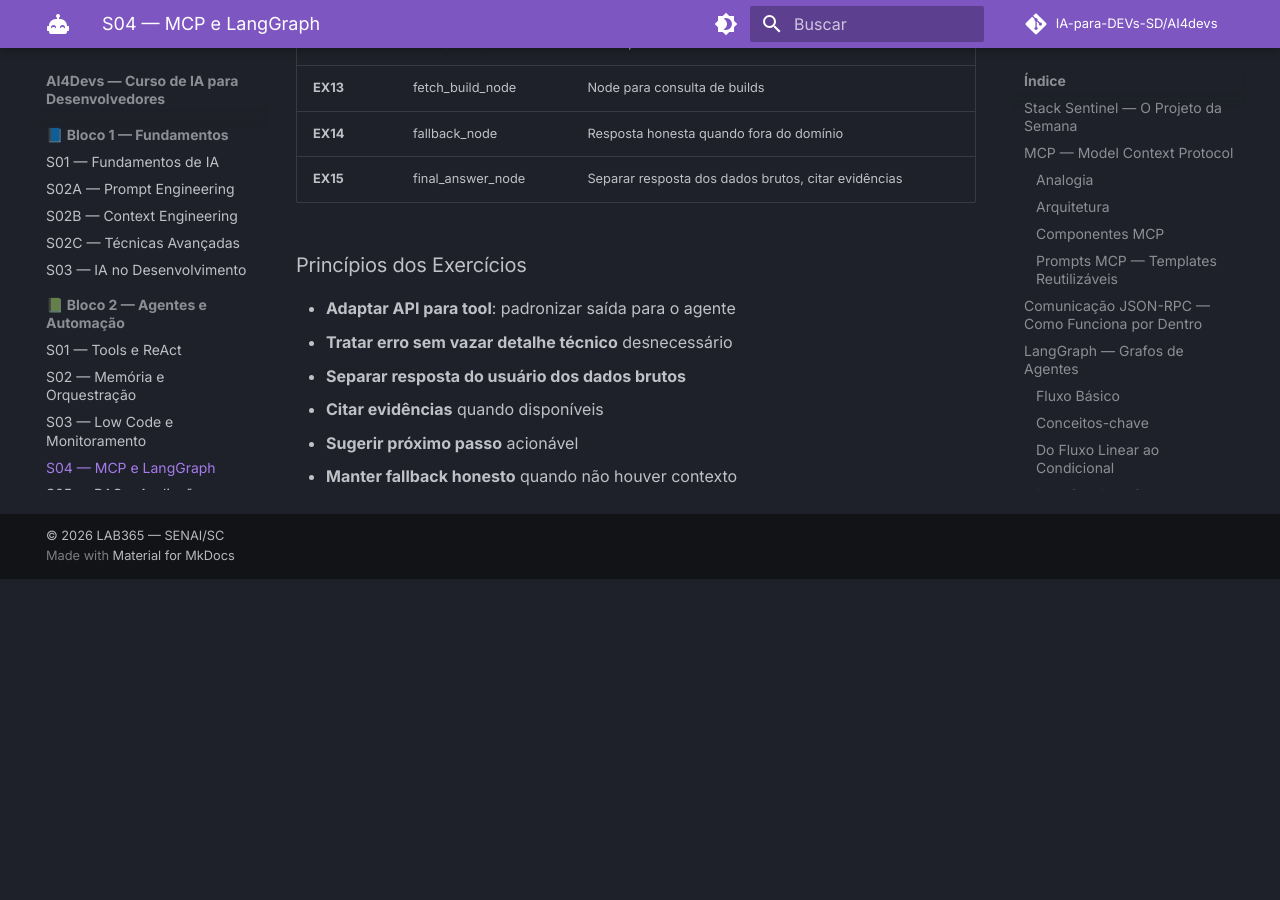
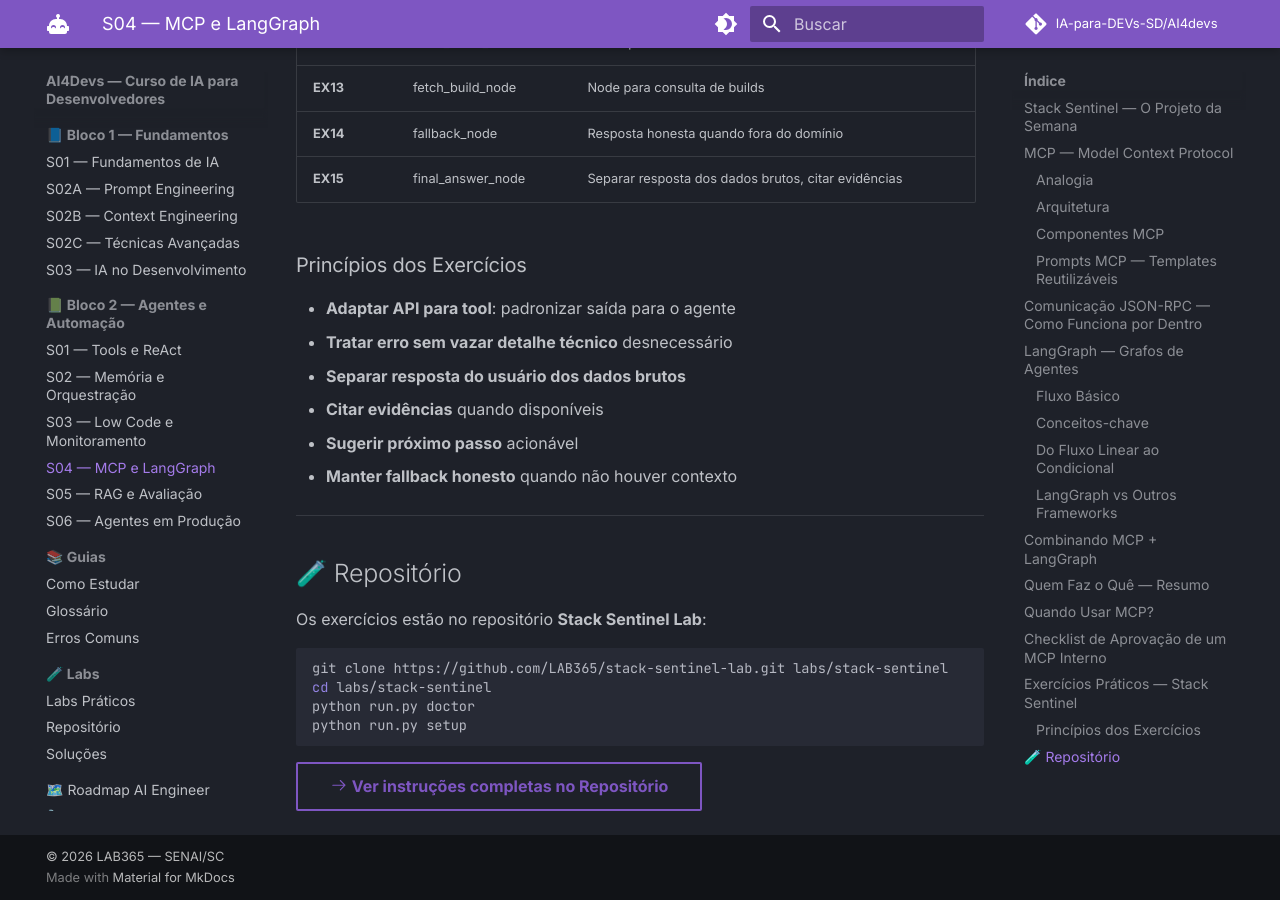
Before and after one commit to IA-para-DEVs-SD/AI4devs, an MkDocs documentation site: the page built from docs/bloco2/s04-mcp-langgraph.md, in a window 1280 px wide and 900 px high, scrolled down 6391 px. Built offline with MkDocs 1.6.1 and Material for MkDocs 9.7.7, drawn with Linux system fonts in a browser that asks for light colours; comment, search, counter and statistics services are not loaded; before the commit the page ends 6970 px from its top, so only the background shows below that.

Commit message:
feat: adiciona referência aos repositórios de exercícios em S04 e S05

````diff
--- a/docs/bloco2/s04-mcp-langgraph.md
+++ b/docs/bloco2/s04-mcp-langgraph.md
@@ -321,3 +321,18 @@ O projeto é construído incrementalmente em 16 exercícios:
 - **Citar evidências** quando disponíveis
 - **Sugerir próximo passo** acionável
 - **Manter fallback honesto** quando não houver contexto
+
+---
+
+## 🧪 Repositório
+
+Os exercícios estão no repositório **Stack Sentinel Lab**:
+
+```bash
+git clone https://github.com/LAB365/stack-sentinel-lab.git labs/stack-sentinel
+cd labs/stack-sentinel
+python run.py doctor
+python run.py setup
+```
+
+[:octicons-arrow-right-24: Ver instruções completas no Repositório](../repositorio.md){ .md-button }
````
Also changed, not shown: docs/bloco2/s05-rag-avaliacao.md (+14 -0 lines).
